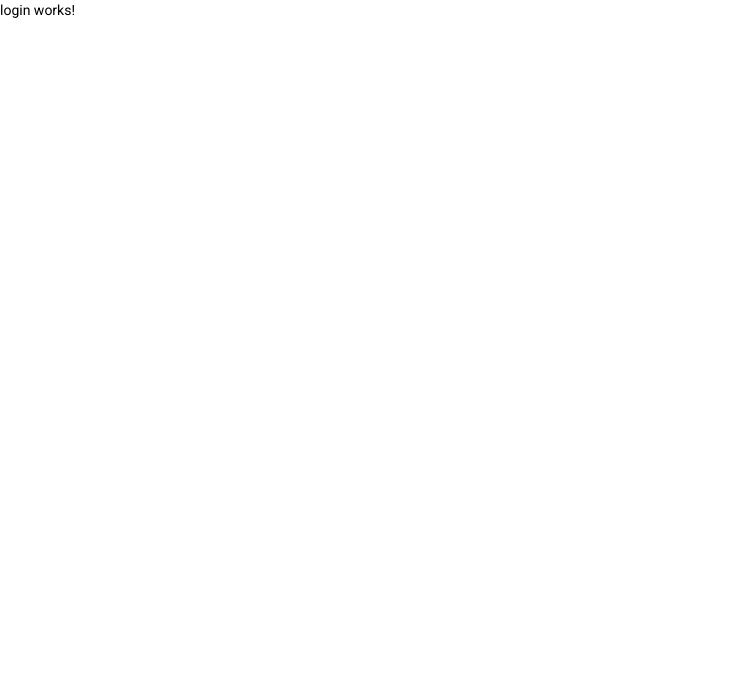
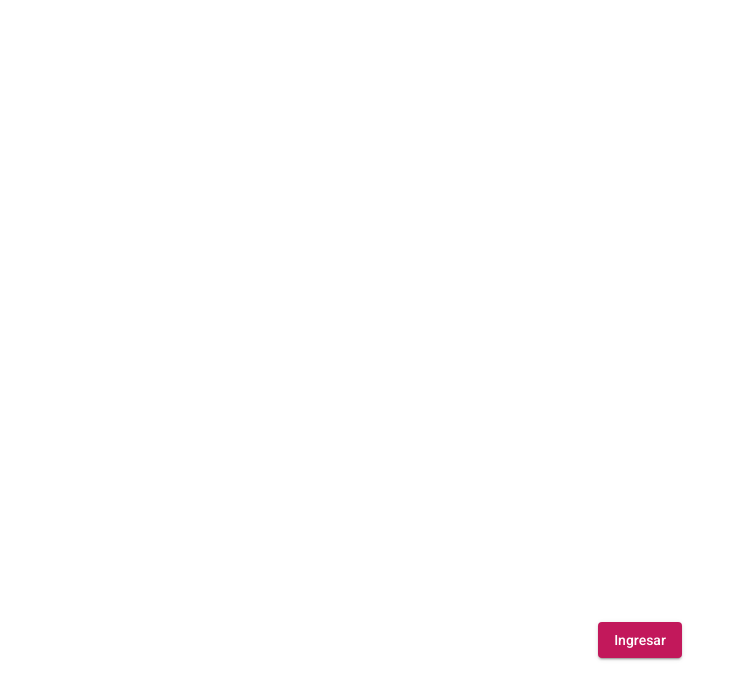
Before and after one commit to luismrls/CursoAngular-HeroesApp, an Angular app: page /auth/login in a window 1280 px wide. Shown: the top 700 px of the page, without its empty margins (0-745 px from the left). Built offline with nearby package versions, Linux system fonts and the light colour scheme.

Commit message:
se creo el viaje entre las pantalla de login y listado

```diff
--- a/src/app/auth/auth.module.ts
+++ b/src/app/auth/auth.module.ts
@@ -3,6 +3,7 @@
 import { LoginComponent } from './pages/login/login.component';
 import { RegistroComponent } from './pages/registro/registro.component';
 import { AuthRoutingModule } from './auth-routing.module';
+import { MaterialModule } from '../material/material.module';
 
 
 
@@ -13,7 +14,8 @@
   ],
   imports: [
     CommonModule,
-    AuthRoutingModule
+    AuthRoutingModule,
+    MaterialModule
   ]
 })
 export class AuthModule { }
--- a/src/app/auth/pages/login/login.component.html
+++ b/src/app/auth/pages/login/login.component.html
@@ -1 +1,7 @@
-<p>login works!</p>
+<mat-grid-list cols="1">
+    <mat-grid-tile>
+        <button mat-raised-button color="primary" (click)="login()">
+            Ingresar
+        </button>
+    </mat-grid-tile>
+</mat-grid-list>
--- a/src/app/auth/pages/login/login.component.ts
+++ b/src/app/auth/pages/login/login.component.ts
@@ -1,4 +1,5 @@
-import { Component, OnInit } from '@angular/core';
+import { Component } from '@angular/core';
+import { Router } from '@angular/router';
 
 @Component({
   selector: 'app-login',
@@ -6,11 +7,12 @@
   styles: [
   ]
 })
-export class LoginComponent implements OnInit {
+export class LoginComponent {
 
-  constructor() { }
+  constructor(private router: Router) { }
 
-  ngOnInit(): void {
+  login() {
+
+    this.router.navigate(['/heroes'])
   }
-
 }
--- a/src/app/heroes/pages/home/home.component.html
+++ b/src/app/heroes/pages/home/home.component.html
@@ -41,7 +41,7 @@
 
         <span class="spacer"></span>
 
-        <button mat-button>
+        <button mat-button (click)="logout()">
            Logout
         </button>
     </mat-toolbar>
--- a/src/app/heroes/pages/home/home.component.ts
+++ b/src/app/heroes/pages/home/home.component.ts
@@ -1,4 +1,5 @@
 import { Component, OnInit } from '@angular/core';
+import { Router } from '@angular/router';
 
 @Component({
   selector: 'app-home',
@@ -11,9 +12,13 @@
 })
 export class HomeComponent implements OnInit {
 
-  constructor() { }
+  constructor(private router: Router) { }
 
   ngOnInit(): void {
   }
 
+  logout() {
+
+    this.router.navigate(['/auth']);
+  }
 }
```
